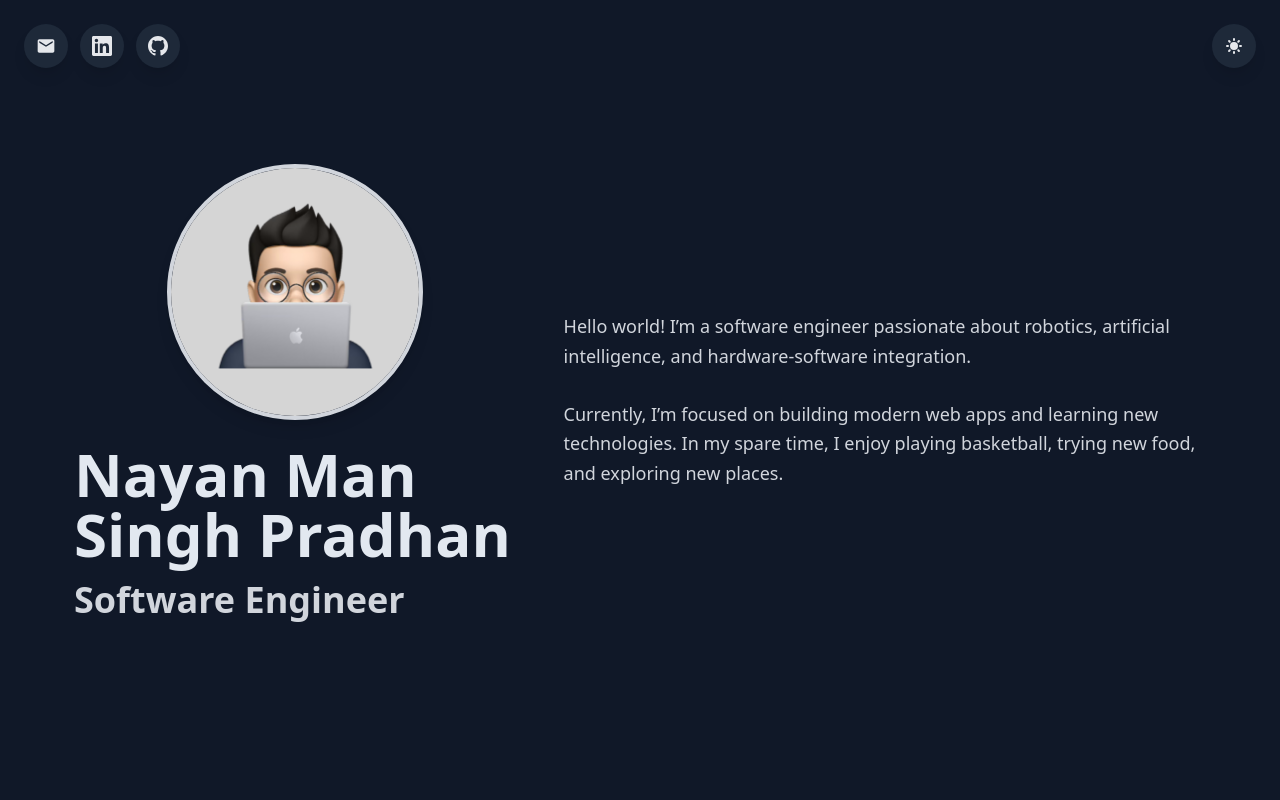
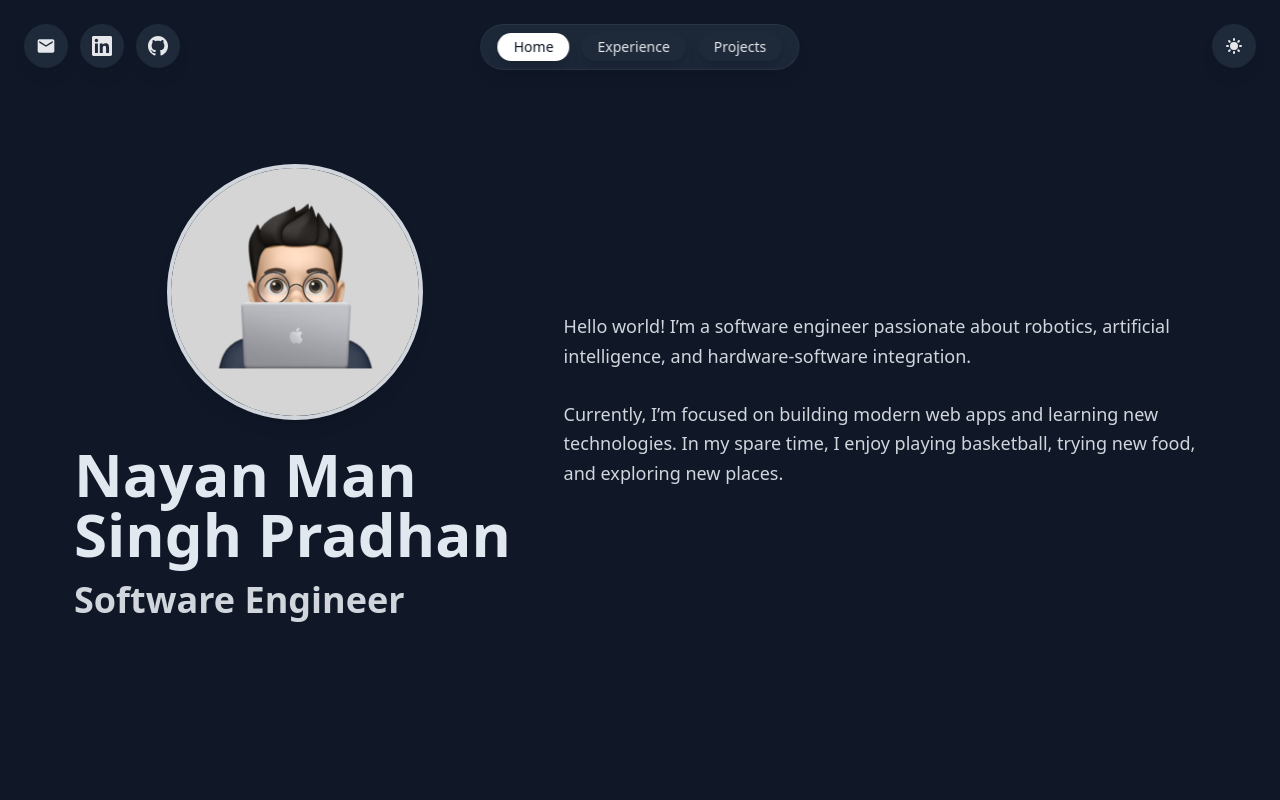
Before and after one commit to nayan-pradhan/personal-portfolio, a React (Vite) app: page / in a window 1280 px wide. Shown: the top 800 px of the page. Built offline with nearby package versions, Linux system fonts and the light colour scheme.

Commit message:
Adding basic navbar

```diff
--- a/src/App.jsx
+++ b/src/App.jsx
@@ -1,6 +1,7 @@
 import Hero from './components/Hero';
 import Experience from './components/Experience';
 import Projects from './components/Projects';
+import Navigation from './components/Navigation';
 import ThemeToggle from './components/ThemeToggle';
 import SocialLinks from './components/SocialLinks';
 import Footer from './components/Footer';
@@ -13,6 +14,7 @@ function AppContent() {
 
     return (
         <div className="bg-white dark:bg-gray-900 text-gray-900 dark:text-gray-400 min-h-screen">
+            <Navigation />
             <SocialLinks />
             <ThemeToggle />
             <main className="lg:ml-5">
--- /dev/null
+++ b/src/components/Navigation.jsx
@@ -0,0 +1,84 @@
+import { useState, useEffect } from 'react';
+import { motion } from 'framer-motion';
+
+const Navigation = () => {
+    const [activeSection, setActiveSection] = useState('hero');
+    const [isScrolled, setIsScrolled] = useState(false);
+
+    const navItems = [
+        { id: 'hero', label: 'Home' },
+        { id: 'experience', label: 'Experience' },
+        { id: 'projects', label: 'Projects' },
+    ];
+
+    useEffect(() => {
+        const handleScroll = () => {
+            const heroSection = document.getElementById('hero');
+            if (heroSection) {
+                const heroBottom = heroSection.offsetTop + heroSection.offsetHeight;
+                const scrollPosition = window.scrollY + window.innerHeight * 0.2;
+
+                // Check if we've scrolled past hero section
+                setIsScrolled(scrollPosition > heroBottom);
+            }
+
+            // Update active section based on scroll position
+            const sections = navItems.map(item => document.getElementById(item.id));
+            const scrollPosition = window.scrollY + 100;
+
+            for (let i = sections.length - 1; i >= 0; i--) {
+                const section = sections[i];
+                if (section && section.offsetTop <= scrollPosition) {
+                    setActiveSection(navItems[i].id);
+                    break;
+                }
+            }
+        };
+
+        window.addEventListener('scroll', handleScroll);
+        handleScroll();
+
+        return () => window.removeEventListener('scroll', handleScroll);
+    }, []);
+
+    const scrollToSection = (sectionId) => {
+        const element = document.getElementById(sectionId);
+        if (element) {
+            const offset = sectionId === 'hero' ? 0 : 80;
+            const elementPosition = element.offsetTop - offset;
+            window.scrollTo({
+                top: elementPosition,
+                behavior: 'smooth'
+            });
+        }
+    };
+
+    return (
+        <motion.div
+            className={`fixed top-6 right-1/2 transform translate-x-1/2 z-50 transition-all duration-300`}
+        >
+            <nav className='flex gap-3 bg-white/95 dark:bg-gray-800/95 backdrop-blur-md rounded-full shadow-lg border border-gray-200/50 dark:border-gray-700/50 px-4 py-2'>
+                {navItems.map((item) => (
+                    <motion.button
+                        key={item.id}
+                        onClick={() => scrollToSection(item.id)}
+                        className={`px-4 py-1 rounded-full transition-all duration-300 shadow-lg hover:scale-105 text-sm font-medium ${
+                            activeSection === item.id
+                                ? 'bg-gray-900 dark:bg-white text-white dark:text-gray-900'
+                                : 'bg-gray-200 dark:bg-gray-800 text-gray-800 dark:text-gray-200 hover:bg-gray-300 dark:hover:bg-gray-700'
+                        }`}
+                        whileHover={{ scale: 1.05 }}
+                        whileTap={{ scale: 0.95 }}
+                        transition={{ type: "spring", stiffness: 400, damping: 25 }}
+                        aria-label={`Go to ${item.label} section`}
+                        title={item.label}
+                    >
+                        {item.label}
+                    </motion.button>
+                ))}
+            </nav>
+        </motion.div>
+    );
+};
+
+export default Navigation;
```
